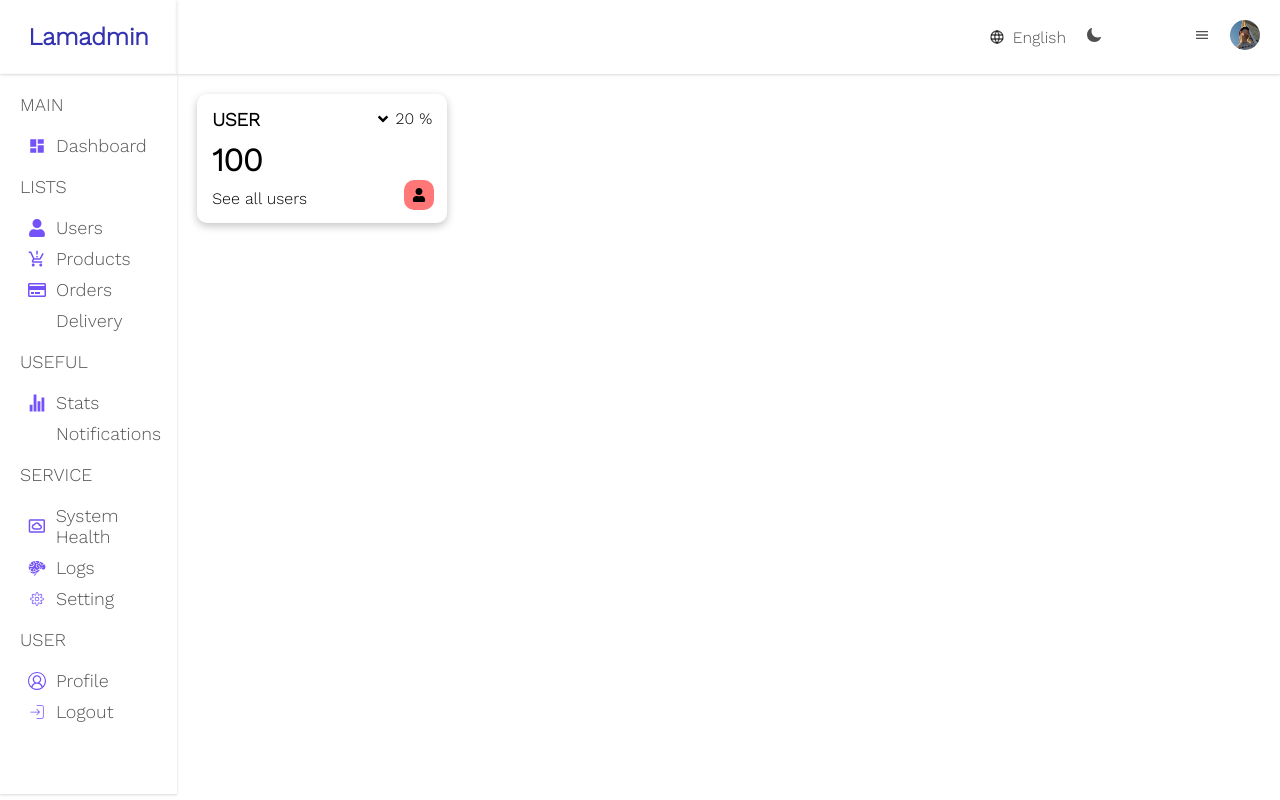
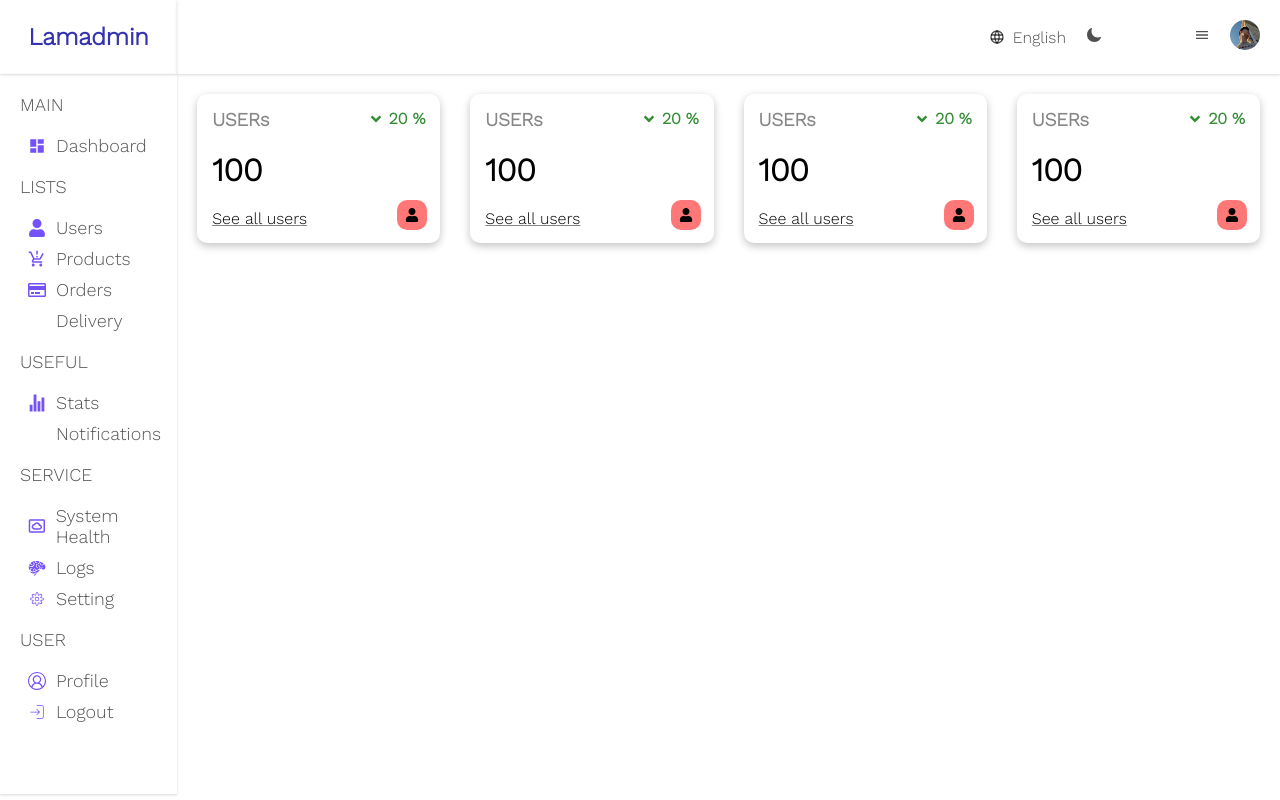
Before and after one commit to Shakhmurad7/adminPanelTutorial, a React (Vite) app: page / in a window 1280 px wide. Built offline with nearby package versions, Linux system fonts and the light colour scheme; some icons are missing.

Commit message:
add block in home

```diff
--- a/src/components/home.jsx
+++ b/src/components/home.jsx
@@ -13,7 +13,49 @@ function Home() {
       <div className="home-container-block-top">
         <div className="home-block-top">
             <div className="home-block-left">
-              <h3>USER</h3>
+              <h3>USERs</h3>
+              <h1>100</h1>
+              <p>See all users</p>
+            </div>
+            <div className="home-block-right">
+              <div className="home-block-icon">
+                <FaAngleDown />
+                <p>20 %</p>
+              </div>
+              <FaUser className='Fauser' />
+            </div>
+        </div>
+        <div className="home-block-top">
+            <div className="home-block-left">
+              <h3>USERs</h3>
+              <h1>100</h1>
+              <p>See all users</p>
+            </div>
+            <div className="home-block-right">
+              <div className="home-block-icon">
+                <FaAngleDown />
+                <p>20 %</p>
+              </div>
+              <FaUser className='Fauser' />
+            </div>
+        </div>
+        <div className="home-block-top">
+            <div className="home-block-left">
+              <h3>USERs</h3>
+              <h1>100</h1>
+              <p>See all users</p>
+            </div>
+            <div className="home-block-right">
+              <div className="home-block-icon">
+                <FaAngleDown />
+                <p>20 %</p>
+              </div>
+              <FaUser className='Fauser' />
+            </div>
+        </div>
+        <div className="home-block-top">
+            <div className="home-block-left">
+              <h3>USERs</h3>
               <h1>100</h1>
               <p>See all users</p>
             </div>
--- a/src/index.css
+++ b/src/index.css
@@ -91,19 +91,29 @@
   display: flex;
   justify-content: space-between;
   box-shadow: rgba(0, 0, 0, 0.24) 0px 3px 8px;
-  width: 250px;
+  width:100%  ;
+  max-width: 300px;
   padding: 15px;
+}
+.home-container-block-top{
+  display: flex;
+  height: fit-content;
+  width: 100%;
+  gap: 30px;
+  justify-content: space-between;
 }
 .home-block-left , .home-block-right{
   display: flex;
   flex-direction: column;
-  gap: 10px;
+  gap: 20px;
   justify-content: space-between;
 }
 .home-block-right{
   align-items: end;
 }
 .home-block-icon{
+  font-weight: 700;
+  color: rgba(3, 113, 3, 0.803);
   display: flex;
   align-items: center;
   gap: 5px;
@@ -115,3 +125,9 @@
   border-radius: 10px;
   margin: 0px -2px -2px 0px;
 }
+.home-block-left h3{
+  color: #555555b4;
+}
+.home-block-left p{
+  text-decoration:underline rgba(0, 0, 0, 0.479);
+}
```
